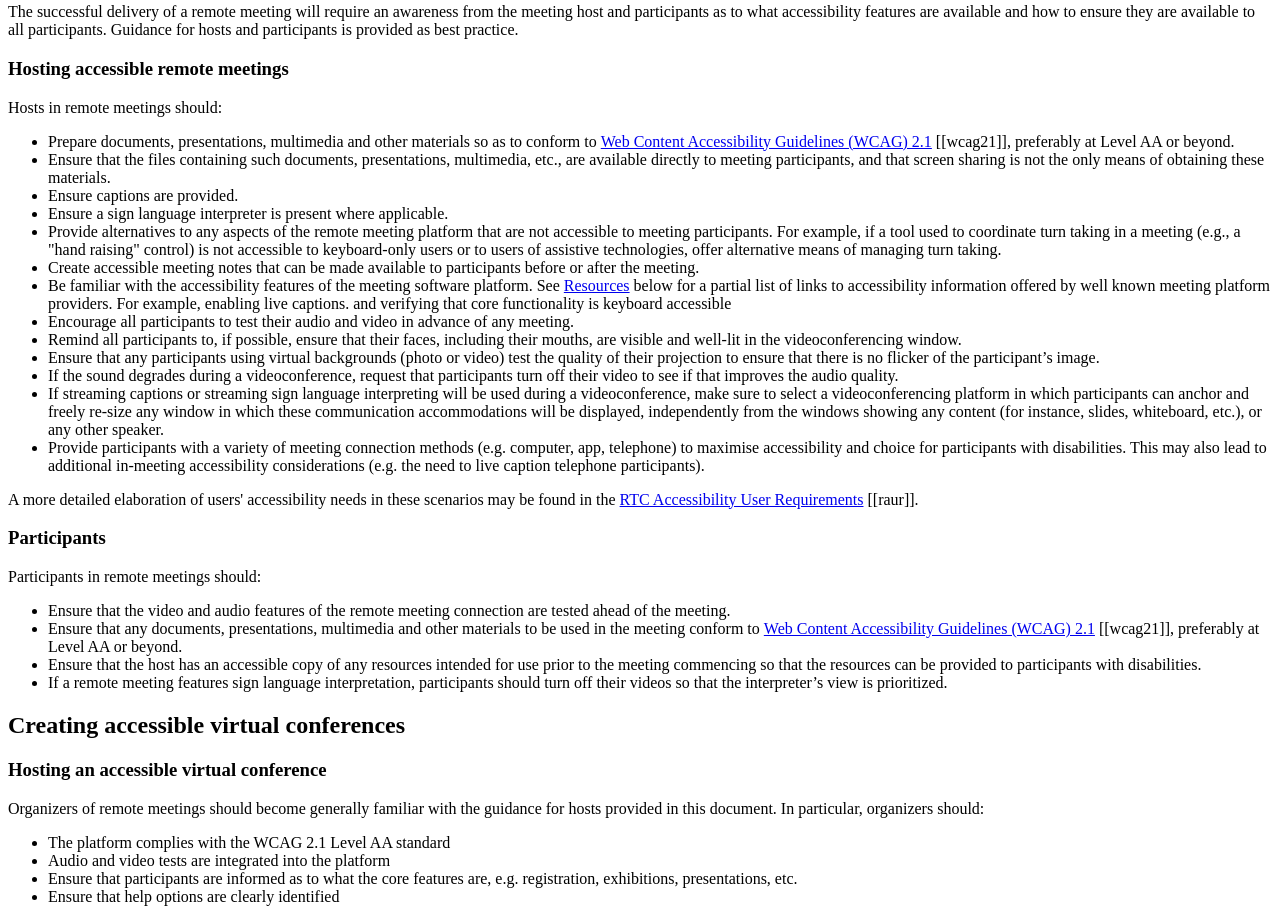
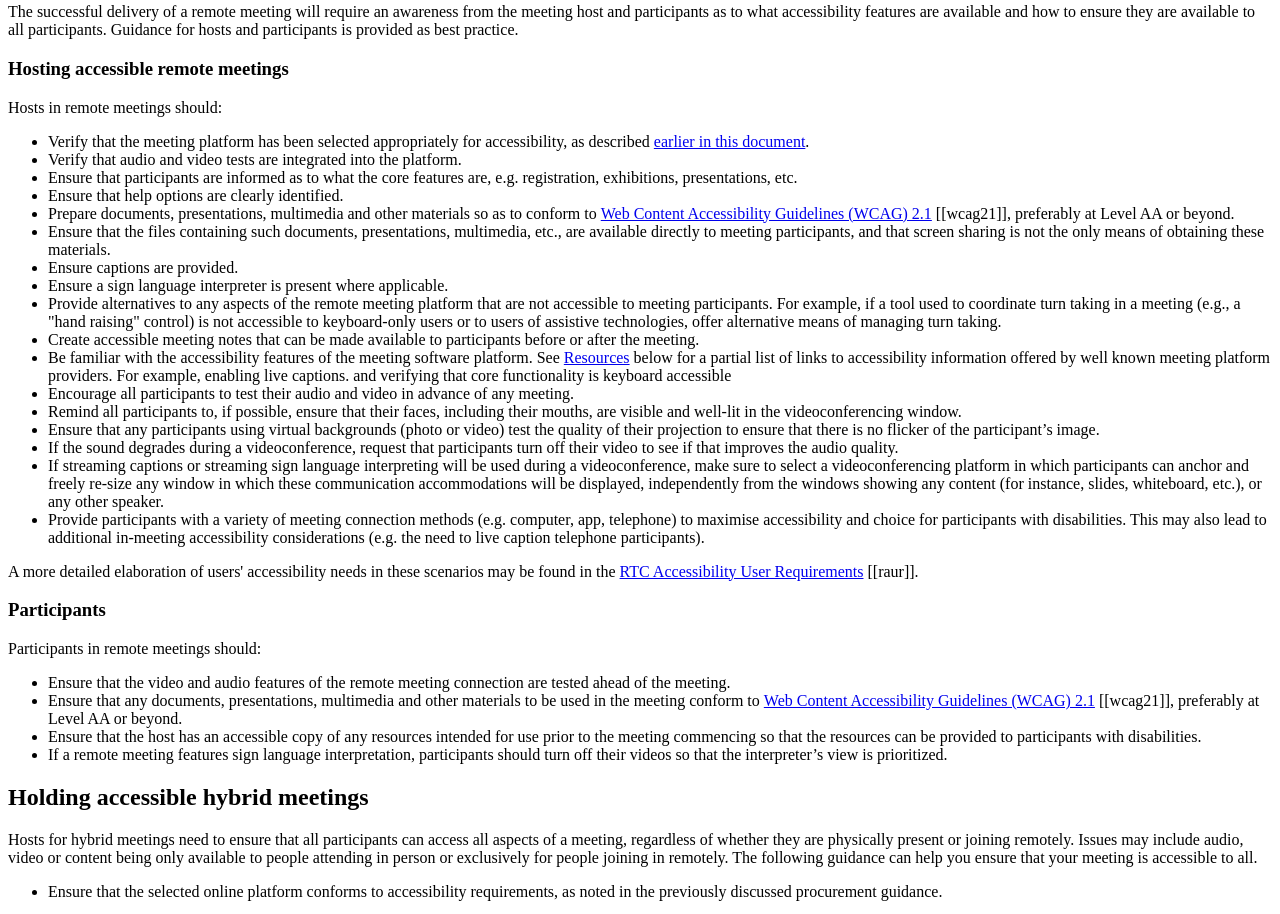
Before and after one commit to w3c/remote-meetings, a plain HTML site: page index.html in a window 1280 px wide. Shown: the part 4598-5512 px from the top of the page. Drawn offline with Linux system fonts and the light colour scheme; a script that the page names is missing.

Commit message:
Section 6 was actually guidance for meeting hosts that belongs in section 5.1. Move the guidance into section 5.1 and delete section 6. Make editorial changes to the material moved into section 5.1.

```diff
--- a/index.html
+++ b/index.html
@@ -53,7 +53,7 @@
 <section>
   <h2>Meeting Platform Selection and Development</h2>
   <p>This section summarizes W3C guidance relevant to the selection and development of remote meeting software (i.e., meeting platforms) supporting users' access needs.</p>
-  <section>
+  <section id="selection">
   <h3>Selecting an accessible remote meeting platform</h3>
 <p>Organizational roles associated with procurement will need to carefully examine the accessibility support and features in remote meeting software before committing to its purchase. The following guidance can help to identify which remote meeting platforms support accessibility requirements.</p>
 <p>Persons responsible for procuring or selecting a platform on which to conduct remote meetings should</p>
@@ -184,6 +184,10 @@
 <h3>Hosting accessible remote meetings</h3>
 <p>Hosts in remote meetings should:</p>
 <ul>
+<li>Verify that the meeting platform has been selected appropriately for accessibility, as described <a href="#selection">earlier in this document</a>.</li>
+<li>Verify that audio and video tests are integrated into the platform.</li>
+<li>Ensure that participants are informed as to what the core features are, e.g. registration, exhibitions, presentations, etc.</li>
+<li>Ensure that help options are clearly identified.</li>
 <li>Prepare documents, presentations, multimedia and other materials so as to conform to <a href="https://www.w3.org/tR/wcag21/">Web Content Accessibility Guidelines (WCAG) 2.1</a> [[wcag21]], preferably at Level AA or beyond.</li>
 <li>Ensure that the files containing such documents, presentations, multimedia, etc., are available directly to meeting participants, and that screen sharing is not the only means of obtaining these materials.</li>
 <li>Ensure captions are provided.</li>
@@ -210,19 +214,6 @@
 <li>If a remote meeting features sign language interpretation, participants should turn off their videos so that the interpreter’s view is prioritized.</li>
 </ul>
 </section>
-</section>
-<section>
-  <h2>Creating accessible virtual conferences</h2>
-  <section>
-<h3>Hosting an accessible virtual conference</h3>
-<p>Organizers of remote meetings should become generally familiar with the guidance for hosts provided in this document. In particular, organizers should:</p>
-<ul>
-<li>The platform complies with the WCAG 2.1 Level AA standard</li>
-<li>Audio and video tests are integrated into the platform</li>
-<li>Ensure that participants are informed as to what the core features are, e.g. registration, exhibitions, presentations, etc.</li>
-<li>Ensure that help options are clearly identified</li>
-</ul>
-  </section>
 </section>
 <section>
 <h2>Holding accessible hybrid meetings</h2>
```
